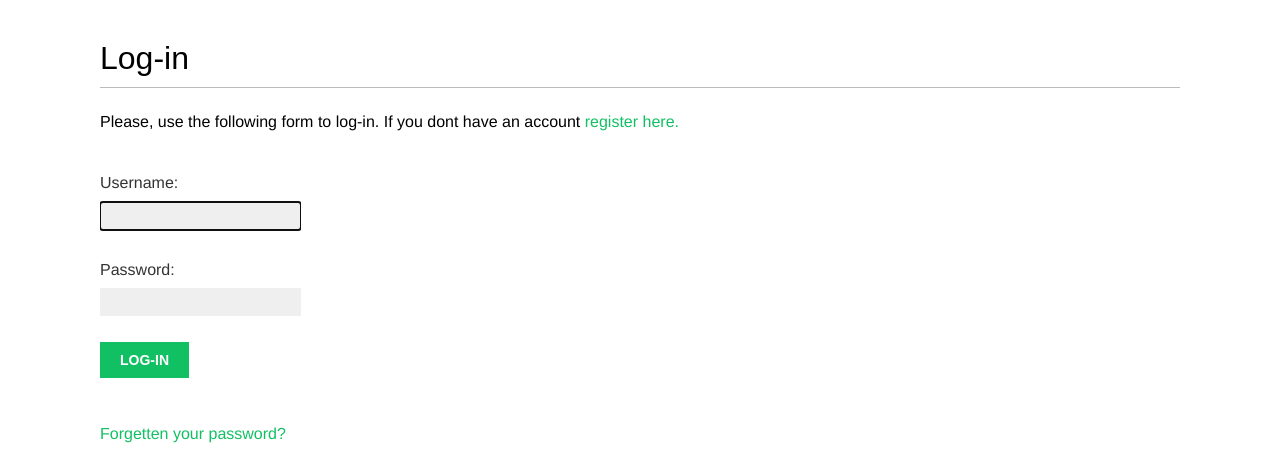
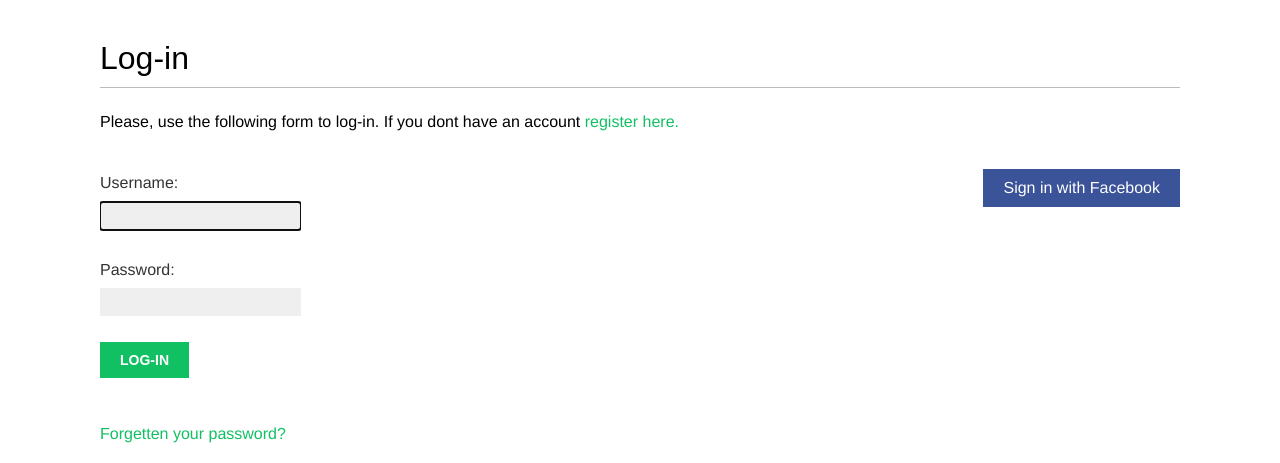
Before and after one commit to ebubekir/social-website-django, a Django app: page /account/login/ in a window 1280 px wide. Shown: the part 47-510 px from the top of the page. Run offline with Django 3.2, Linux system fonts and the light colour scheme; some web fonts are replaced.

Commit message:
Authentication using Facebook

```diff
--- a/account/templates/registration/login.html
+++ b/account/templates/registration/login.html
@@ -23,4 +23,11 @@
         </form>
         <p><a href="{% url "password_reset" %}">Forgetten your password?</a></p>
     </div>
+    <div class="social">
+    <ul>
+        <li class="facebook">
+            <a href="{% url "social:begin" "facebook"%}">Sign in with Facebook</a>
+        </li>
+    </ul>
+</div>
 {% endblock content %}
--- a/bookmarks/urls.py
+++ b/bookmarks/urls.py
@@ -5,6 +5,7 @@ from django.conf.urls.static import static
 urlpatterns = [
     path('admin/', admin.site.urls),
     path('account/',include('account.urls')),
+    path('social-auth/', include('social_django.urls', namespace='social')),
 ]
 
 if settings.DEBUG:
```
Also changed, not shown: bookmarks/settings.py (+9 -1 lines), db.sqlite3, 3 other files.
